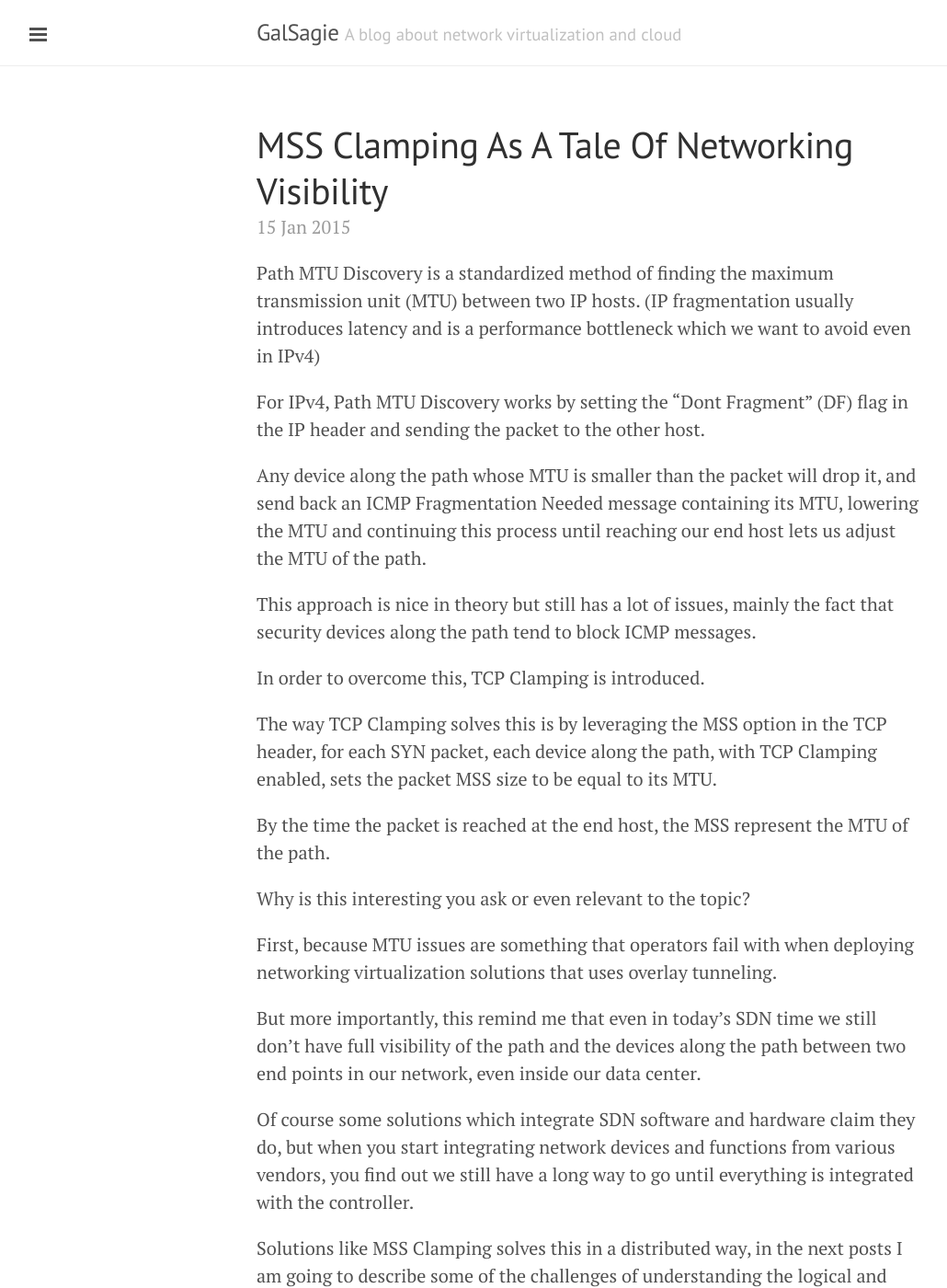
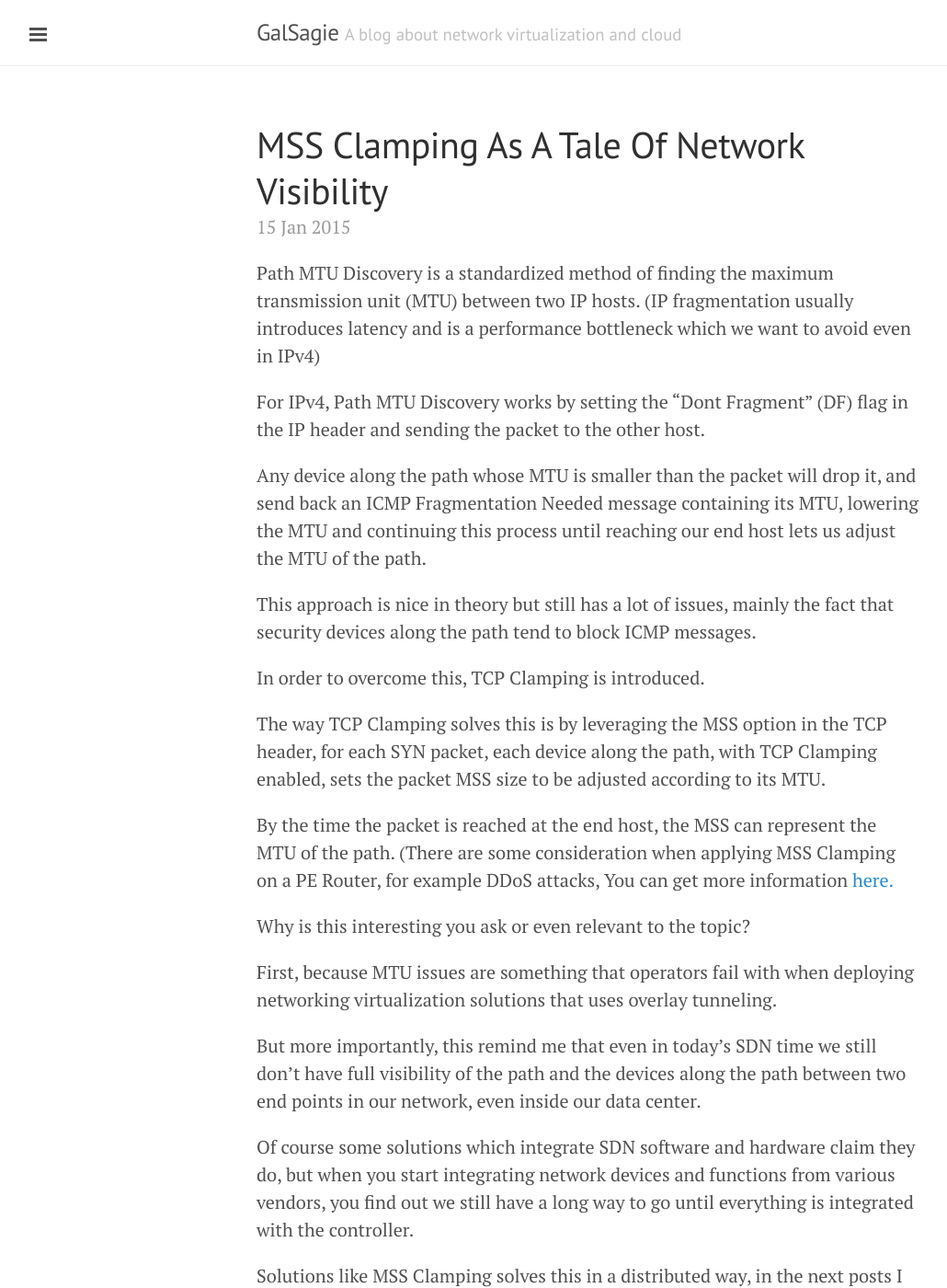
Before and after one commit to GalSagie/GalSagie.github.io, a Jekyll site: the page built from _posts/2015-01-15-mss-clamping.md, in a window 1280 px wide and 1400 px high. Shown: the whole window at 92% size, without its empty margins (1-1031 px from the left). Built offline with Jekyll 4.4.1, drawn with Linux system fonts in a browser that asks for light colours; Markdown is read by kramdown in place of the engine named in the settings; comment, search, counter and statistics services are not loaded.

Commit message:
Add fixes to post , add "read more.."

```diff
--- a/_posts/2015-01-15-mss-clamping.md
+++ b/_posts/2015-01-15-mss-clamping.md
@@ -1,6 +1,6 @@
 ---
 layout: post
-title: MSS Clamping As A Tale Of Networking Visibility
+title: MSS Clamping As A Tale Of Network Visibility
 date: 2015-01-15 16:25:06 -0700
 categories:
 - OAM
@@ -25,9 +25,11 @@ mainly the fact that security devices along the path tend to block ICMP messages
 In order to overcome this, TCP Clamping is introduced.
 
 The way TCP Clamping solves this is by leveraging the MSS option in the TCP header,
-for each SYN packet, each device along the path, with TCP Clamping enabled, sets the packet MSS size to be equal to its MTU.
+for each SYN packet, each device along the path, with TCP Clamping enabled, sets the packet MSS size to be adjusted according to its MTU.
 
-By the time the packet is reached at the end host, the MSS represent the MTU of the path.
+By the time the packet is reached at the end host, the MSS can represent the MTU of the path.
+(There are some consideration when applying MSS Clamping on a PE Router, for example
+DDoS attacks, You can get more information [here.](http://media.blubrry.com/ipspace/www.ipSpace.net/nuggets/podcast/X1%20TCP%20MSS%20Clamping.mp4)
 
 Why is this interesting you ask or even relevant to the topic?
 
--- a/index.html
+++ b/index.html
@@ -14,7 +14,7 @@ title: Home
 
     <span class="post-date">{{ post.date | date_to_string }}</span>
 
-    {{ post.content }}
+    {{ post.excerpt }} <a href="{{ post.url }}">(Read more...)</a>
   </div>
   {% endfor %}
 </div>
```
